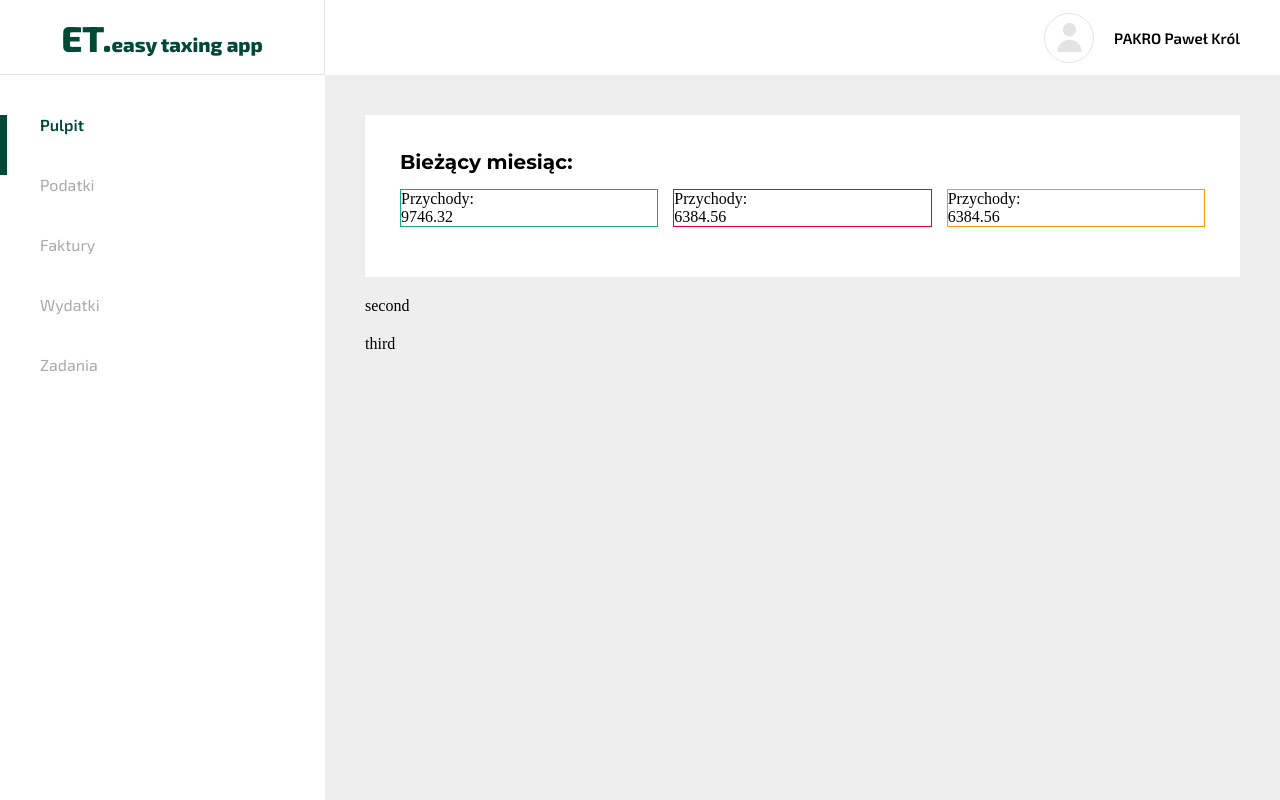
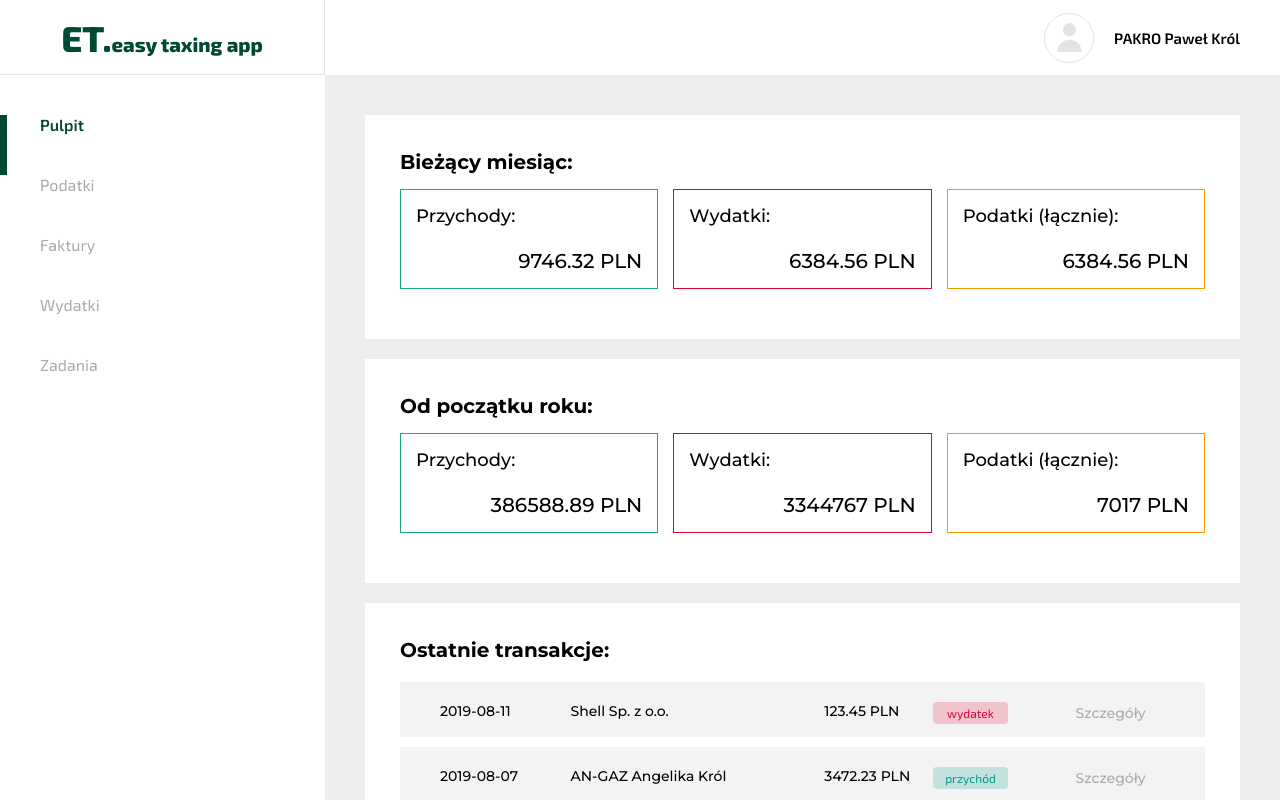
Before and after one commit to pavkrol/et-app, a React app: page /dashboard in a window 1280 px wide. Built offline with nearby package versions, Linux system fonts and the light colour scheme.

Commit message:
added data boxes and transaction list to dashboard view component

```diff
--- a/src/App.js
+++ b/src/App.js
@@ -1,4 +1,4 @@
-import React, { useState, useEffect } from 'react';
+import React, { useState } from 'react';
 import { render } from "react-dom";
 import LandingPage from "./layout/LandingPage";
 import {ThemeProvider} from 'styled-components';
--- a/src/components/Tile.js
+++ b/src/components/Tile.js
@@ -2,20 +2,35 @@ import React from 'react';
 import styled from 'styled-components';
 
 const TileWrapper = styled.div`
-  border: 1px solid ${(props) => props.type === 'income' ? '#17A981' : (
+  border: 1.5px solid ${(props) => props.type === 'income' ? '#17A981' : (
     props.type === 'expenses' ? ({theme}) => theme.colors.red : ({theme}) => theme.colors.yellow
   )};
+  padding: 15px;
+  display: flex;
+  flex-direction: column;
+  height: 100px;
+  justify-content: space-between;
 `;
 
-const Caption = styled.h3``;
+const Caption = styled.h3`
+  font-family: ${({theme}) => theme.font.main};
+  font-weight: 500;
+  font-size: 18px;
+  align-self: flex-start;
+`;
 
-const Value = styled.p``;
+const Value = styled.p`
+  font-family: ${({theme}) => theme.font.main};
+  font-weight: 500;
+  font-size: 20px;
+  align-self: flex-end;
+`;
 
 const Tile = ({type, data}) => {
   return (
     <TileWrapper type={type} data={data}>
-      <Caption>Przychody:</Caption>
-      <Value>{data}</Value>
+      <Caption>{type==="income" ? "Przychody:" : (type === "expenses" ? "Wydatki:" : "Podatki (łącznie):")}</Caption>
+      <Value>{data} PLN</Value>
     </TileWrapper>
   )
 };
--- /dev/null
+++ b/src/components/Transaction.js
@@ -0,0 +1,66 @@
+import React from 'react';
+import styled from 'styled-components';
+
+const Wrapper = styled.div`
+  padding: 20px 40px;
+  background-color: #F3F3F3;
+  height: 55px;
+  display: grid;
+  grid-template-columns: 18% 1fr 15% 17% 15%;
+  margin-bottom: 10px;
+`;
+
+const Date = styled.div`
+  font-family: ${({theme}) => theme.font.main};
+  font-size: 14px;
+  font-weight: 500;
+`;
+
+const Client = styled.div`
+  font-family: ${({theme}) => theme.font.main};
+  font-size: 14px;
+  font-weight: 500;
+`;
+
+const Amount = styled.div`
+  font-family: ${({theme}) => theme.font.main};
+  font-size: 14px;
+  font-weight: 500;
+`;
+
+const Type = styled.div`
+  width: 75px;
+  height: 22px;
+  display: flex;
+  justify-content: center;
+  align-items: center;
+  font-size: 12px;
+  font-family: ${({theme}) => theme.font.logo};
+  font-weight: 500;
+  color: ${ (props) => props.type === 'przychód' ? ({theme}) => theme.colors.green :
+  ( props.type === 'podatek' ? ({theme}) => theme.colors.yellow : ({theme}) => theme.colors.red )};
+  background-color: ${ (props) => props.type === 'przychód' ? 'rgba(0, 150, 136, 0.2)' :
+  ( props.type === 'podatek' ? 'rgba(247, 154, 0, 0.2)' : 'rgba(227, 0, 53, 0.2)')};
+  border-radius: 4px;
+`;
+
+const DetailsDropdown = styled.button`
+  font-family: ${({theme}) => theme.font.main};
+  font-size: 14px;
+  font-weight: 500;
+  color: ${({theme}) => theme.colors.grey};
+`;
+
+const Transaction = ({transaction}) => {
+  return(
+    <Wrapper>
+      <Date>{transaction.date}</Date>
+      <Client>{transaction.client}</Client>
+      <Amount>{transaction.value} PLN</Amount>
+      <Type type={transaction.type}>{transaction.type}</Type>
+      <DetailsDropdown>Szczegóły</DetailsDropdown>
+    </Wrapper>
+  )
+};
+
+export default Transaction;
--- /dev/null
+++ b/src/components/TransactionsBox.js
@@ -0,0 +1,32 @@
+import React from 'react';
+import styled from 'styled-components';
+import Transaction from '../components/Transaction';
+
+const Title = styled.h2`
+  font-size: 20px;
+  font-family: ${({theme}) => theme.font.main};
+  font-weight: 700;
+  color: black;
+  margin-bottom: 20px;
+`;
+
+const TransactionsWrapper = styled.div`
+  padding: 35px;
+  background-color: white;
+`;
+
+const TransactionsBox = ({transactions}) => {
+
+  return(
+    <TransactionsWrapper>
+      <Title>Ostatnie transakcje:</Title>
+      {transactions.length ? transactions.map(element =>
+          <Transaction transaction={element} key={element.id}/>
+      ) : (
+        "Brak transakcji do wyświetlenia"
+      )}
+    </TransactionsWrapper>
+  )
+};
+
+export default TransactionsBox;
--- a/src/containers/DashboardView.js
+++ b/src/containers/DashboardView.js
@@ -17,6 +17,7 @@ const DashboardContent = styled.section`
   height: 100%;
   background-color: ${({theme}) => theme.colors.lighterGrey};
   padding: 40px;
+  overflow: auto;
 `;
 
 const LogoWrapper = styled.div`
--- a/src/containers/OverallData.js
+++ b/src/containers/OverallData.js
@@ -1,6 +1,7 @@
 import React from 'react';
 import styled from 'styled-components';
 import DataBox from '../components/DataBox';
+import TransactionsBox from '../components/TransactionsBox';
 
 const Wrapper = styled.div`
   display: flex;
@@ -12,6 +13,22 @@ const Wrapper = styled.div`
 
 const OverallData = ({userProfile}) => {
 
+  const incomeSum = userProfile.financeData.reduce((prev, next) => {
+    return parseFloat(prev) + parseFloat(next.income);
+  }, 0);
+
+  const expensesSum = userProfile.financeData.reduce((prev, next) => {
+    return parseFloat(prev) + parseFloat(next.costs);
+  }, 0);
+
+  const taxesSum = parseFloat(userProfile.aggregatedData.taxesThisYear) + parseFloat(userProfile.aggregatedData.vatThisYear);
+
+  const aggregatedData = {
+    income: incomeSum,
+    expenses: expensesSum,
+    taxes: taxesSum
+  };
+
   const currentMonth = {
     income: 9746.32,
     expenses: 6384.56,
@@ -21,8 +38,8 @@ const OverallData = ({userProfile}) => {
   return(
     <Wrapper>
       <DataBox data={currentMonth} description="Bieżący miesiąc:"/>
-      <div>second</div>
-      <div>third</div>
+      <DataBox data={aggregatedData} description="Od początku roku:"/>
+      <TransactionsBox transactions={userProfile.transactions}/>
     </Wrapper>
   )
 };
--- a/src/data/temporaryUser.js
+++ b/src/data/temporaryUser.js
@@ -3,14 +3,14 @@ export const temporaryUser = {
     {
       id: "January",
       income_gross: "234432",
-      income: "34343",
+      income: "34343.55",
       costs_gross: "32432",
       costs: "2344432",
     },
     {
       id: "February",
       income_gross: "2344432",
-      income: "234234",
+      income: "234234.34",
       costs_gross: "43223",
       costs: "443234",
     },
@@ -51,38 +51,38 @@ export const temporaryUser = {
     },
     {
       id: "August",
-      income_gross: "",
-      income: "",
-      costs_gross: "",
-      costs: "",
+      income_gross: "0",
+      income: "0",
+      costs_gross: "0",
+      costs: "0",
     },
     {
       id: "September",
-      income_gross: "",
-      income: "",
-      costs_gross: "",
-      costs: "",
+      income_gross: "0",
+      income: "0",
+      costs_gross: "0",
+      costs: "0",
     },
     {
       id: "October",
-      income_gross: "",
-      income: "",
-      costs_gross: "",
-      costs: "",
+      income_gross: "0",
+      income: "0",
+      costs_gross: "0",
+      costs: "0",
     },
     {
       id: "November",
-      income_gross: "",
-      income: "",
-      costs_gross: "",
-      costs: "",
+      income_gross: "0",
+      income: "0",
+      costs_gross: "0",
+      costs: "0",
     },
     {
       id: "December",
-      income_gross: "",
-      income: "",
-      costs_gross: "",
-      costs: "",
+      income_gross: "0",
+      income: "0",
+      costs_gross: "0",
+      costs: "0",
     }
   ],
   userData: {
@@ -95,6 +95,35 @@ export const temporaryUser = {
     city: "Gdańsk",
     company: "PAKRO Paweł Król",
     postal: "80175",
-    start_date: "2017-07-11"
-  }
+    start_date: "2017-07-11",
+  },
+  aggregatedData: {
+    lastYearLoss: "4534",
+    taxesThisYear: "463",
+    vatThisYear: "6554",
+    insuranceThisYear: "554"
+  },
+  transactions: [
+    {
+      id: 1,
+      date: "2019-08-11",
+      client: "Shell Sp. z o.o.",
+      value: "123.45",
+      type: "wydatek"
+    },
+    {
+      id: 2,
+      date: "2019-08-07",
+      client: "AN-GAZ Angelika Król",
+      value: "3472.23",
+      type: "przychód"
+    },
+    {
+      id: 3,
+      date: "2019-08-05",
+      client: "I Urząd Skarbowy w Gdańsku",
+      value: "265.23",
+      type: "podatek"
+    }
+  ]
 }
--- a/src/layout/theme.js
+++ b/src/layout/theme.js
@@ -6,10 +6,12 @@ export const theme = {
   },
   colors: {
     darkGreen: '#004935',
+    green: '#009688',
     lightGreen: '#4EC2A2',
     red: '#E30035',
     lightGrey: '#E3E3E3',
     lighterGrey: '#EEEEEE',
+    grey: '#ABA8A8',
     yellow: '#F79A00'
   }
 }
```
